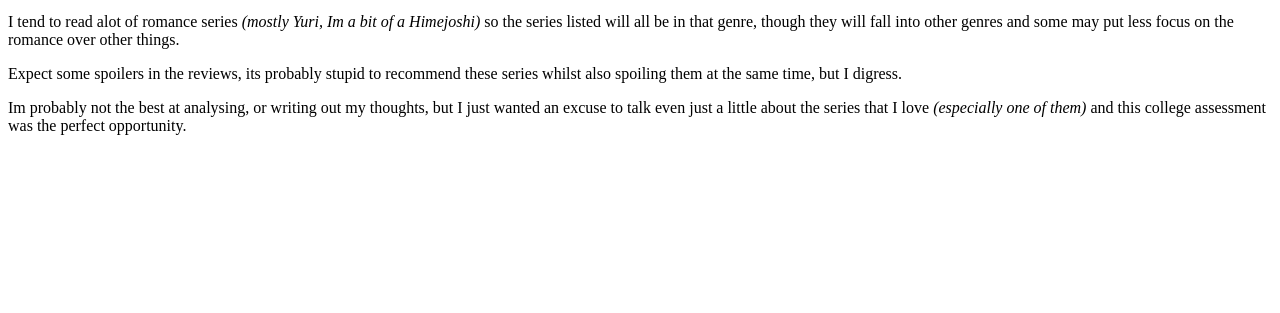
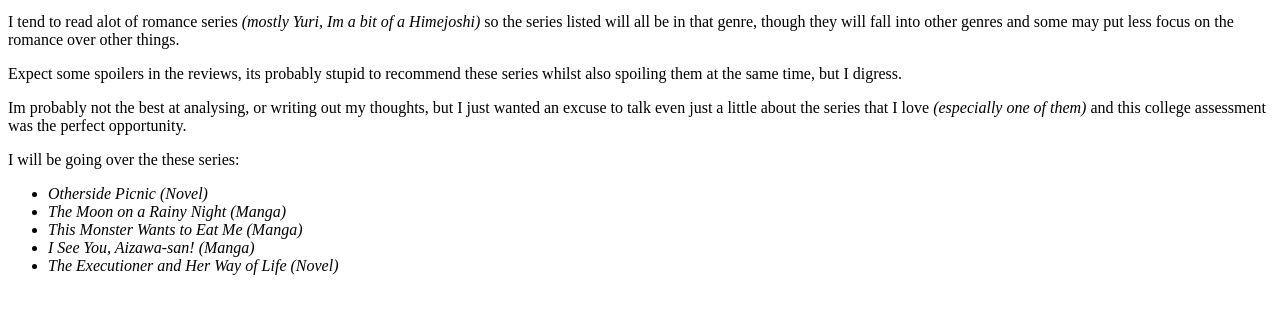
Before and after one commit to Fay3Fi/FayeFi-s-Novel-and-Manga-Reviews, a plain HTML site: page index.html in a window 1280 px wide. Shown: the part 101-414 px from the top of the page. Drawn offline with Linux system fonts and the light colour scheme.

Commit message:
Added a list

```diff
--- a/index.html
+++ b/index.html
@@ -11,5 +11,13 @@
         <p>I tend to read alot of romance series <em>(mostly Yuri, Im a bit of a Himejoshi)</em> so the series listed will all be in that genre, though they will fall into other genres and some may put less focus on the romance over other things.</p>
         <p>Expect some spoilers in the reviews, its probably stupid to recommend these series whilst also spoiling them at the same time, but I digress.</p>
         <p>Im probably not the best at analysing, or writing out my thoughts, but I just wanted an excuse to talk even just a little about the series that I love <em>(especially one of them)</em> and this college assessment was the perfect opportunity.</p>
+        <p>I will be going over the these series:</p>
+        <ul>
+            <li><em>Otherside Picnic (Novel)</em></li>
+            <li><em>The Moon on a Rainy Night (Manga)</em></li>
+            <li><em>This Monster Wants to Eat Me (Manga)</em></li>
+            <li><em>I See You, Aizawa-san! (Manga)</em></li>
+            <li><em>The Executioner and Her Way of Life (Novel)</em></li>
+        </ul>
     </body>
 </html>
```
